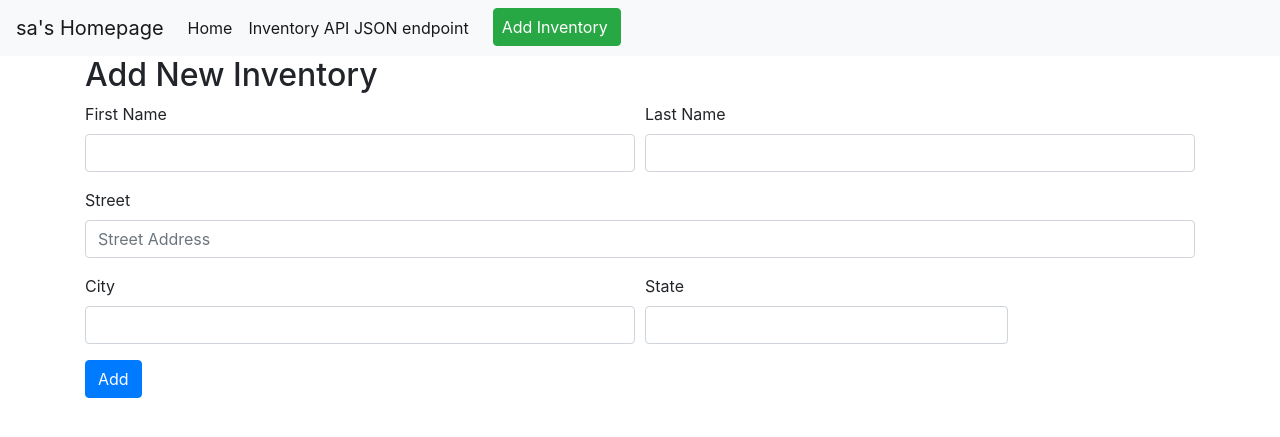
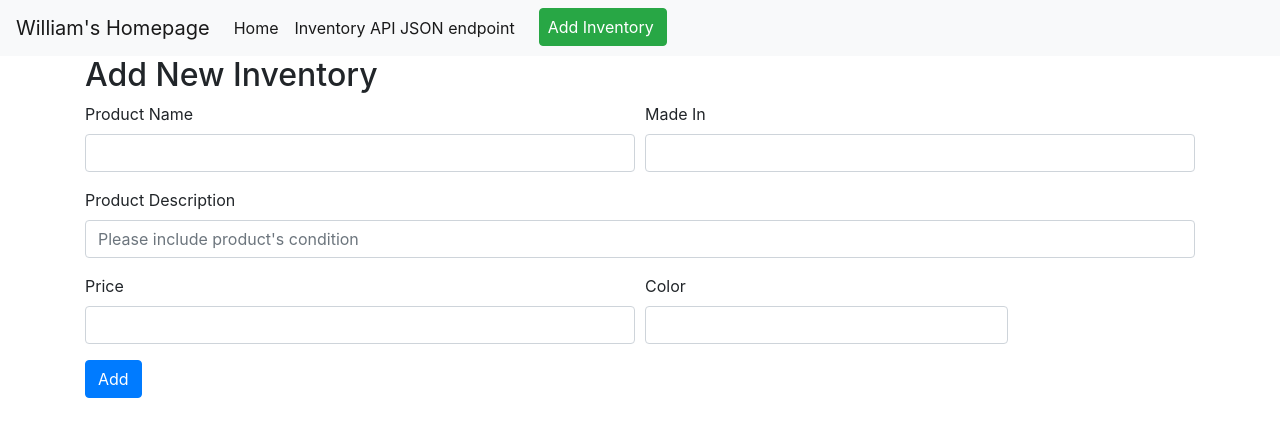
Before and after one commit to williamaherman/final, a Flask app: page /new in a window 1280 px wide. Shown: the top 437 px of the page. Run offline with Flask 2, Linux system fonts and the light colour scheme.

Commit message:
added apis and data

```diff
--- a/app/app.py
+++ b/app/app.py
@@ -14,28 +14,28 @@ mysql.init_app(app)
 
 @app.route('/', methods=['GET'])
 def inventory():
-    user = {'username': 'Inventory Viewer'}
+    user = {'username': 'William'}
     cursor = mysql.get_db().cursor()
     cursor.execute('SELECT * FROM Inventory')
     result = cursor.fetchall()
-    return render_template('layout.html', user=user, addresses=result)
+    return render_template('inventory.html', user=user, inventory=result)
 
 
-@app.route('/listview/<int:inventory_id>', methods=['GET'])
+@app.route('/view/<int:inventory_id>', methods=['GET'])
 def show_inventory(inventory_id):
-    user = {'username': 'Final Project'}
+    user = {'username': 'William'}
     cursor = mysql.get_db().cursor()
     cursor.execute('SELECT * FROM Inventory WHERE id=%s', inventory_id)
     result = cursor.fetchall()
-    return render_template('listview.html', user=user, address=result[0])
+    return render_template('view.html', user=user, inventory=result[0])
 
 @app.route('/edit/<int:inventory_id>', methods=['GET'])
 def edit_inventory(inventory_id):
-    user = {'username': 'Addresses Project'}
+    user = {'username': 'William'}
     cursor = mysql.get_db().cursor()
     cursor.execute('SELECT * FROM Inventory WHERE id=%s', inventory_id)
     result = cursor.fetchall()
-    return render_template('edit.html', user=user, address=result[0])
+    return render_template('edit.html', user=user, inventory=result[0])
 
 
 @app.route('/edit/<int:inventory_id>', methods=['POST'])
@@ -52,8 +52,8 @@ def update_inventory(inventory_id):
 
 
 @app.route('/new', methods=['GET'])
-def create_inventory_form():
-    user = {'username': 'sa'}
+def new_inventory_form():
+    user = {'username': 'William'}
     return render_template('new.html', user=user)
 
 
@@ -83,7 +83,7 @@ def list_inventory():
     cursor = mysql.get_db().cursor()
     cursor.execute('SELECT * FROM Inventory')
     result = cursor.fetchall()
-    json_result = json.dumps(result);
+    json_result = json.dumps(result)
     resp = Response(json_result, status=200, mimetype='application/json')
     return resp
 
@@ -93,7 +93,7 @@ def view_inventory(inventory_id):
     cursor = mysql.get_db().cursor()
     cursor.execute('SELECT * FROM Inventory WHERE id=%s', inventory_id)
     result = cursor.fetchall()
-    json_result = json.dumps(result);
+    json_result = json.dumps(result)
     resp = Response(json_result, status=200, mimetype='application/json')
     return resp
 
--- a/app/templates/inventory.html
+++ b/app/templates/inventory.html
@@ -12,7 +12,7 @@
         </tr>
         </thead>
         <tbody>
-        {% for inventory in inventory %}
+        {% for inventory in Inventory %}
             <tr>
                 <td>{{ inventory['product_name'] }}</td>
                 <td>{{ inventory['product_description'] }}</td>
--- a/app/templates/new.html
+++ b/app/templates/new.html
@@ -3,29 +3,29 @@
 {% block content %}
     <h2>Add New Inventory</h2>
 
-    <form action="/create" method="post">
+    <form action="/new" method="post">
         <div class="form-row">
             <div class="form-group col-md-6">
-                <label>First Name</label>
-                <input type="text" class="form-control" name="first_name" id="first_name">
+                <label>Product Name</label>
+                <input type="text" class="form-control" name="product_name" id="product_name">
             </div>
             <div class="form-group col-md-6">
-                <label>Last Name</label>
-                <input type="text" class="form-control" name="last_name" id="last_name">
+                <label>Made In</label>
+                <input type="text" class="form-control" name="made_in" id="made_in">
             </div>
         </div>
         <div class="form-group">
-            <label>Street</label>
-            <input type="text" class="form-control" name="street" id="street" placeholder="Street Address">
+            <label>Product Description</label>
+            <input type="text" class="form-control" name="product_description" id="product_description" placeholder="Please include product's condition ">
         </div>
         <div class="form-row">
             <div class="form-group col-md-6">
-                <label>City</label>
-                <input type="text" class="form-control" name="city" id="city">
+                <label>Price</label>
+                <input type="text" class="form-control" name="price" id="price">
             </div>
             <div class="form-group col-md-4">
-                <label>State</label>
-                <input type="text" class="form-control" name="state" id="state">
+                <label>Color</label>
+                <input type="text" class="form-control" name="color" id="color">
             </div>
         </div>
         <button type="submit" class="btn btn-primary">Add</button>
```
Also changed, not shown: app/templates/view.html (renamed from app/templates/listview.html, +6 -6 lines).
